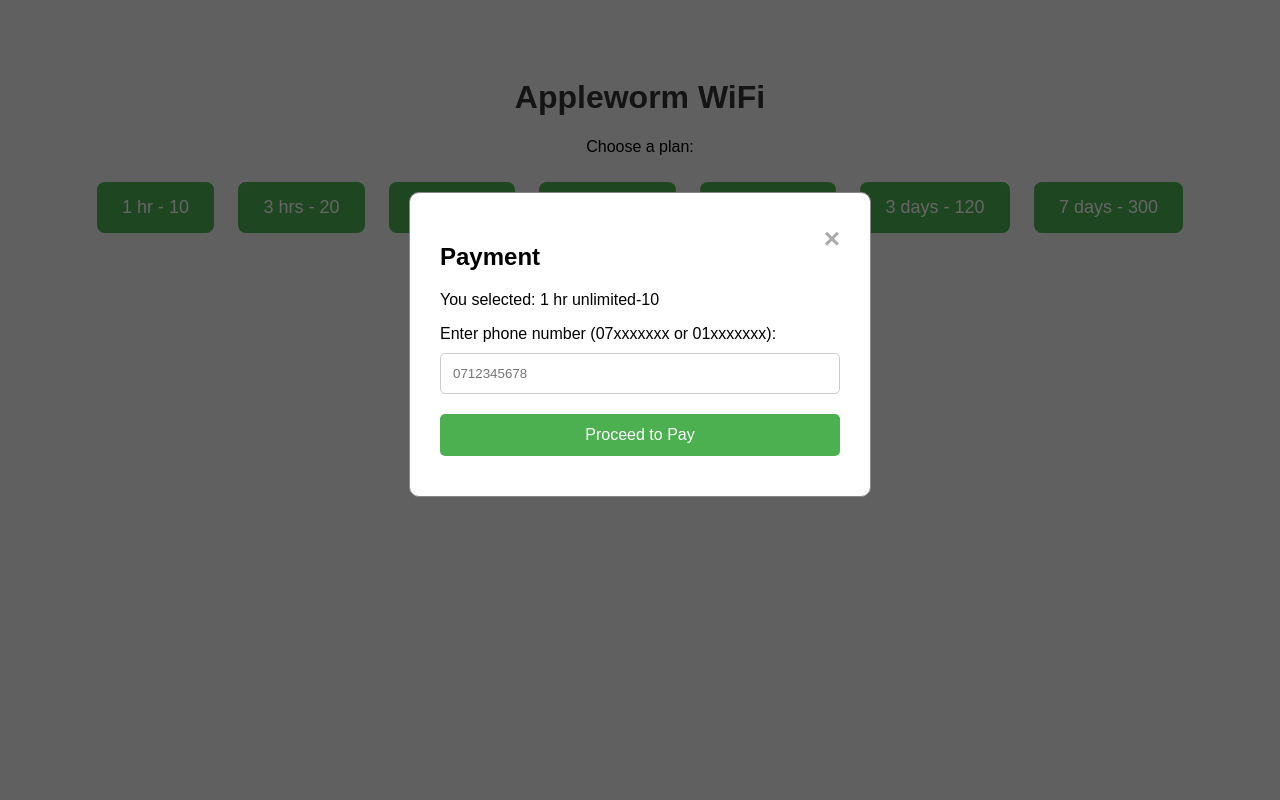
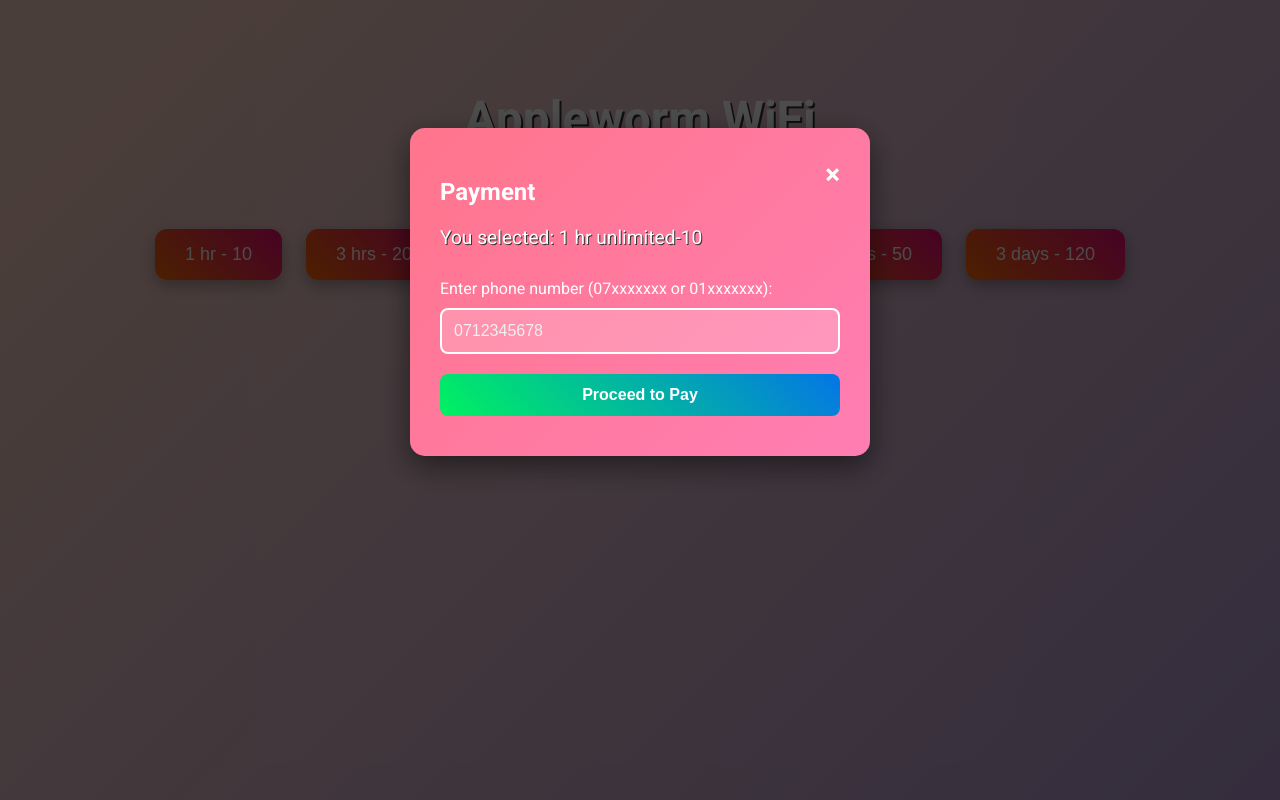
Before and after one commit to applewormx/applewormwifi, a plain HTML site: page index.html in a window 1280 px wide. Both pictures are taken after a click on the button "1 hr - 10". Drawn offline with Linux system fonts and the light colour scheme.

Commit message:
Update index.html

```diff
--- a/index.html
+++ b/index.html
@@ -5,32 +5,53 @@
 <meta name="viewport" content="width=device-width, initial-scale=1.0">
 <title>Appleworm WiFi</title>
 <style>
+    @import url('https://fonts.googleapis.com/css2?family=Roboto:wght@400;700&display=swap');
+
     body {
-            font-family: Arial, sans-serif;
+        font-family: 'Roboto', sans-serif;
         text-align: center;
-            background-color: #f0f0f0;
+        background: linear-gradient(135deg, #ff9a9e, #fad0c4, #fad0c4, #a18cd1);
+        background-size: 400% 400%;
+        animation: gradientBG 15s ease infinite;
         padding: 50px;
+        color: #fff;
+    }
+
+    @keyframes gradientBG {
+        0%{background-position:0% 50%;}
+        50%{background-position:100% 50%;}
+        100%{background-position:0% 50%;}
     }
 
     h1 {
-            color: #333;
+        font-size: 3em;
+        margin-bottom: 10px;
+        text-shadow: 2px 2px #333;
+    }
+
+    p {
+        font-size: 1.2em;
+        margin-bottom: 30px;
+        text-shadow: 1px 1px #333;
     }
 
     .plan-button {
         display: inline-block;
         margin: 10px;
-            padding: 15px 25px;
+        padding: 15px 30px;
         font-size: 18px;
-            background-color: #4CAF50;
+        background: linear-gradient(45deg, #ff6a00, #ee0979);
         color: white;
         border: none;
-            border-radius: 8px;
+        border-radius: 12px;
         cursor: pointer;
-            transition: 0.3s;
+        transition: transform 0.2s, box-shadow 0.2s;
+        box-shadow: 0 5px 15px rgba(0,0,0,0.3);
     }
 
     .plan-button:hover {
-            background-color: #45a049;
+        transform: translateY(-5px);
+        box-shadow: 0 10px 20px rgba(0,0,0,0.4);
     }
 
     /* Modal styles */
@@ -43,22 +64,23 @@
         width: 100%;
         height: 100%;
         overflow: auto;
-            background-color: rgba(0,0,0,0.6);
+        background-color: rgba(0,0,0,0.7);
     }
 
     .modal-content {
-            background-color: #fff;
-            margin: 15% auto;
+        background: linear-gradient(135deg, #ff758c, #ff7eb3);
+        margin: 10% auto;
         padding: 30px;
-            border: 1px solid #888;
+        border-radius: 15px;
         width: 90%;
         max-width: 400px;
-            border-radius: 10px;
+        color: #fff;
         text-align: left;
+        box-shadow: 0 10px 30px rgba(0,0,0,0.5);
     }
 
     .close {
-            color: #aaa;
+        color: #fff;
         float: right;
         font-size: 28px;
         font-weight: bold;
@@ -66,7 +88,7 @@
     }
 
     .close:hover {
-            color: black;
+        color: #000;
     }
 
     input[type="text"], input[type="submit"] {
@@ -74,24 +96,35 @@
         padding: 12px;
         margin: 10px 0;
         box-sizing: border-box;
-            border-radius: 5px;
-            border: 1px solid #ccc;
+        border-radius: 8px;
+        border: none;
+        font-size: 16px;
+    }
+
+    input[type="text"] {
+        border: 2px solid #fff;
+        background: rgba(255,255,255,0.2);
+        color: #fff;
+    }
+
+    input[type="text"]::placeholder {
+        color: #f0f0f0;
     }
 
     input[type="submit"] {
-            background-color: #4CAF50;
+        background: linear-gradient(45deg, #00f260, #0575e6);
         color: white;
-            border: none;
         cursor: pointer;
-            font-size: 16px;
+        transition: 0.3s;
+        font-weight: bold;
     }
 
     input[type="submit"]:hover {
-            background-color: #45a049;
+        background: linear-gradient(45deg, #0575e6, #00f260);
     }
 
     .error {
-            color: red;
+        color: yellow;
         font-size: 14px;
     }
 </style>
@@ -165,7 +198,6 @@
             return;
         }
 
-            // Replace this with real payment integration
         alert(`Proceeding to payment for ${selectedPlan} with phone number: ${phone}`);
         modal.style.display = 'none';
     });
```
Lines whose indentation alone changed are shown as unchanged.
